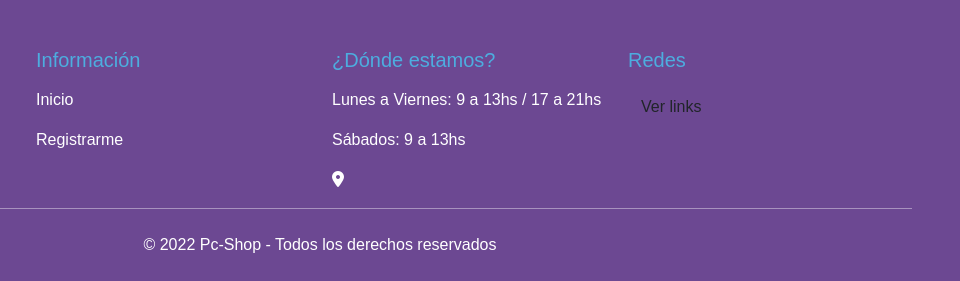
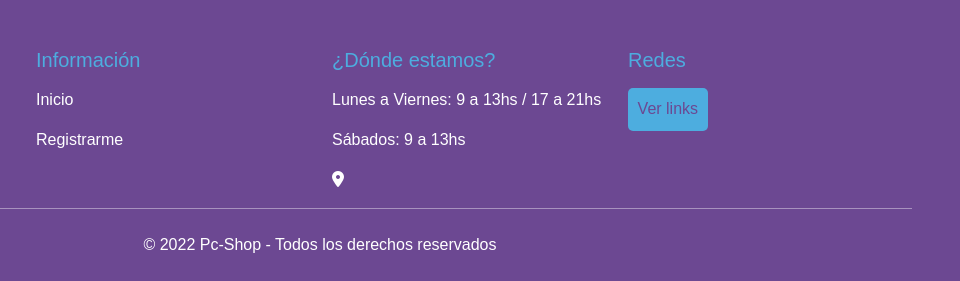
Before and after one commit to MatiasFLopez/Proyecto1, a website: page index.html in a window 1280 px wide. Shown: the part 1353-1634 px from the top of the page, 320-1280 px from the left. Drawn offline with nearby package versions, Linux system fonts and the light colour scheme; a web font is replaced by a local one.

Commit message:
modificando button

```diff
--- a/index.html
+++ b/index.html
@@ -221,7 +221,7 @@
             <div class="col-xs-12 col-md-6 col-lg-3">
                 <p class="h5 mb-3">Redes</p>
                 <!-- Button trigger modal -->
-                <button type="button" class="btn mb-3" data-bs-toggle="modal" data-bs-target="#exampleModal">
+                <button type="button" class="button mb-3" data-bs-toggle="modal" data-bs-target="#exampleModal">
                     Ver links
                 </button>
 
```
Also changed, not shown: pages/almacenamiento.html (+1 -1 lines), pages/auriculares.html (+1 -1 lines), pages/fuente.html (+1 -1 lines), pages/gabinetes.html (+1 -1 lines), pages/grafica.html (+1 -1 lines), pages/hardware.html (+1 -1 lines), pages/monitores.html (+1 -1 lines), pages/mouse.html (+1 -1 lines), pages/mousepad.html (+1 -1 lines), pages/perifericos.html (+1 -1 lines), pages/placamadre.html (+1 -1 lines), pages/procesador.html (+1 -1 lines), pages/ram.html (+1 -1 lines), pages/teclado.html (+1 -1 lines).
